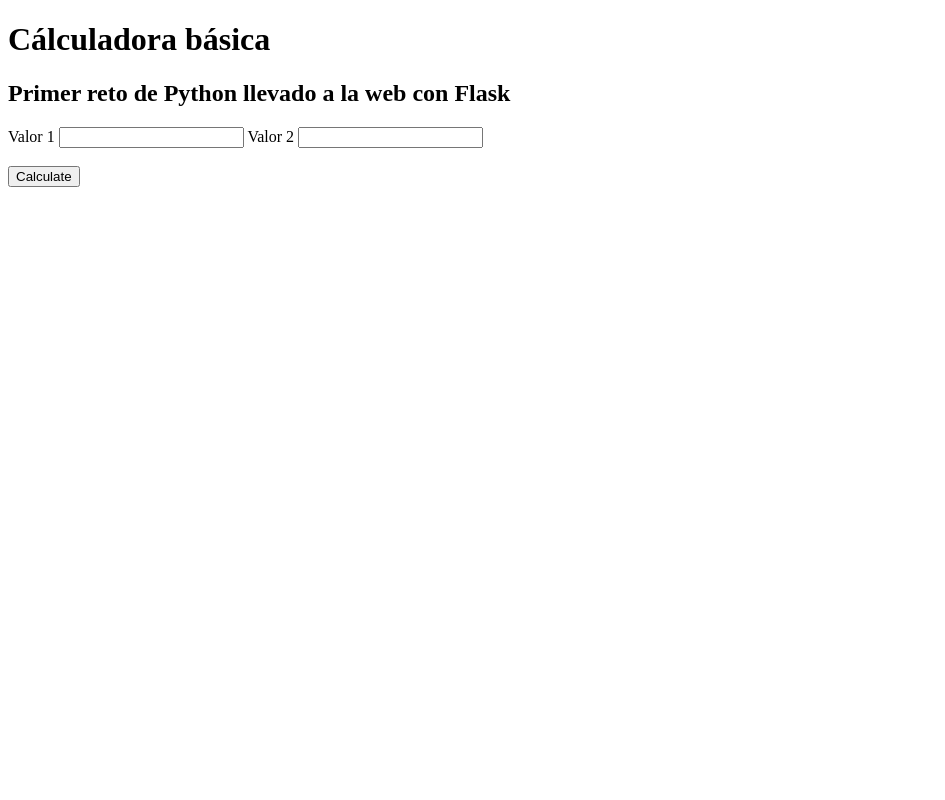
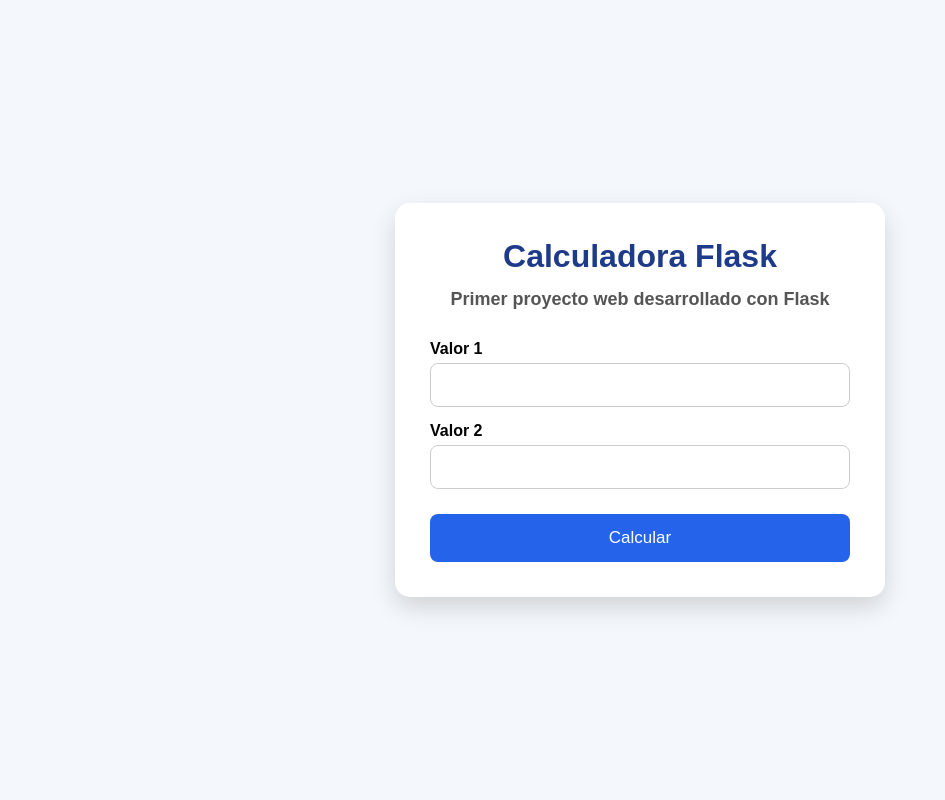
Before and after one commit to CELSOVEN/CalculadoraPython, a Flask app: page / in a window 1280 px wide. Shown: the whole page, without its empty margins (0-945 px from the left). Run offline with Flask 3, Linux system fonts and the light colour scheme.

Commit message:
Actualización de HTML

```diff
--- a/templates/index2.html
+++ b/templates/index2.html
@@ -1,27 +1,122 @@
+<!DOCTYPE html>
+<html lang="es">
 
-<!DOCTYPE html>
+<head>
+    <meta charset="UTF-8">
+    <title>Calculadora Flask</title>
 
-<html lang="es">
-    <head>
-        <meta charset="UTF-8">
-        <title>Calculadora Flask - Primera página Flask</title>
-    </head>
-    <body>
-        <form method="post" action="/">
+    <style>
 
-        <h1> Cálculadora básica </h1>
-        <h2> Primer reto de Python llevado a la web con Flask </h2>
-        <label >Valor 1</label>
-                <input type="number"
-                id="valor1" name="valor1">
+        body{
+            font-family: Arial, Helvetica, sans-serif;
+            background:#f4f7fb;
+            display:flex;
+            justify-content:center;
+            align-items:center;
+            height:100vh;
+            margin:0;
+        }
 
-        <label >Valor 2</label>
-                <input type="number"
-                id="valor2" name="valor2">
-        <br><br>
-        <button type="submit"
-                id = "calcula" name="calcula">Calculate</button>
+        .contenedor{
+            background:white;
+            width:420px;
+            padding:35px;
+            border-radius:15px;
+            box-shadow:0 10px 25px rgba(0,0,0,.15);
+        }
 
-        </form>
+        h1{
+            margin:0;
+            color:#1e3a8a;
+            text-align:center;
+        }
+
+        h2{
+            color:#555;
+            text-align:center;
+            font-size:18px;
+            margin-bottom:30px;
+        }
+
+        label{
+            display:block;
+            margin-top:15px;
+            margin-bottom:5px;
+            font-weight:bold;
+        }
+
+        input{
+            width:100%;
+            padding:12px;
+            border:1px solid #ccc;
+            border-radius:8px;
+            font-size:16px;
+            box-sizing:border-box;
+        }
+
+        button{
+
+            width:100%;
+            margin-top:25px;
+            padding:14px;
+            border:none;
+            border-radius:8px;
+
+            background:#2563eb;
+            color:white;
+            font-size:17px;
+            cursor:pointer;
+            transition:.3s;
+
+        }
+
+        button:hover{
+
+            background:#1d4ed8;
+
+        }
+
+    </style>
+
+</head>
+
+<body>
+
+<div class="contenedor">
+
+<form method="post" action="/">
+
+<h1>Calculadora Flask</h1>
+
+<h2>Primer proyecto web desarrollado con Flask</h2>
+
+<label>Valor 1</label>
+
+<input
+    type="number"
+    id="valor1"
+    name="valor1">
+
+<label>Valor 2</label>
+
+<input
+    type="number"
+    id="valor2"
+    name="valor2">
+
+<button
+    type="submit"
+    id="calcula"
+    name="calcula">
+
+    Calcular
+
+</button>
+
+</form>
+
+</div>
+
+</body>
 
 </html>
```
